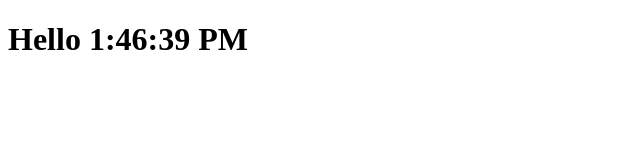
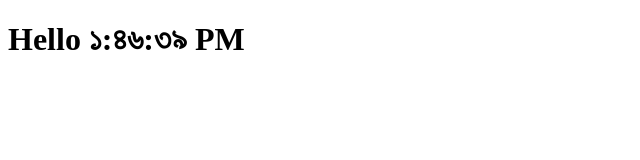
Before and after one commit to rsshonjoy/react-core-concept, a React (Create React App) app: page / in a window 1280 px wide. Shown: the top 160 px of the page, without its empty margins (0-640 px from the left). Built offline with nearby package versions, Linux system fonts and the light colour scheme.

Commit message:
add parameter in function

```diff
--- a/src/index.js
+++ b/src/index.js
@@ -3,12 +3,12 @@
 
 const index = 0;
 
-function Clock() {
+function Clock({ locale }) {
     return (
         <h1 className="heading" tabIndex={index}>
-            <span className="text">Hello {new Date().toLocaleTimeString()}</span>
+            <span className="text">Hello {new Date().toLocaleTimeString(locale)}</span>
             <img src="" alt="" />
         </h1>
     );
 }
-ReactDOM.render(<Clock />, document.getElementById('root'));
+ReactDOM.render(<Clock locale="bn-BD" />, document.getElementById('root'));
```
